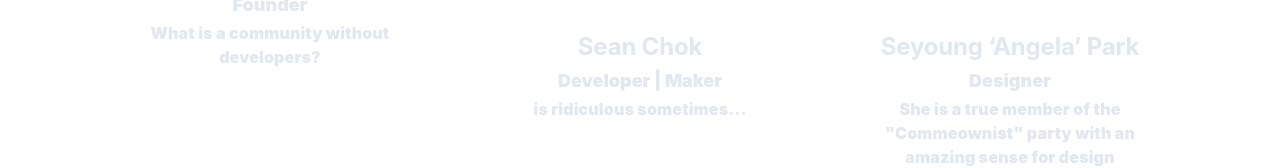
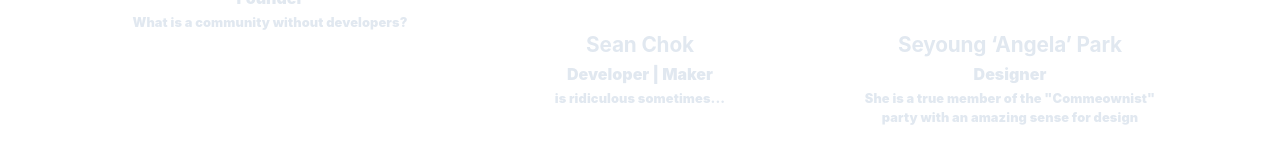
Before and after one commit to rcltech/rctech-website, a Gatsby site: page / in a window 1280 px wide. Shown: the part 595-763 px from the top of the page. Built offline with nearby package versions, Linux system fonts and the light colour scheme; Gatsby itself is replaced by a stand-in of ours.

Commit message:
adjust css props of MemberCard component
#3

```diff
--- a/src/components/MemberCard.js
+++ b/src/components/MemberCard.js
@@ -26,11 +26,14 @@ const styles = {
     color: text,
   },
   nameTag: {
-    fontSize: '24px',
+    fontSize: '1.3em',
     fontWeight: 'bold',
   },
   positionTag: {
-    fontSize: '18px',
+    fontSize: '1em',
+  },
+  descriptionText: {
+    fontSize: '0.8em',
   },
   profileImage: {
     borderRadius: '50%',
@@ -97,7 +100,7 @@ const MemberCard = props => {
         >
           {props.position}
         </Typography>
-        <Typography className={classes.text} component="p">
+        <Typography className={`${classes.text} ${classes.descriptionText}`} component="p">
           {props.description}
         </Typography>
       </CardContent>
```
